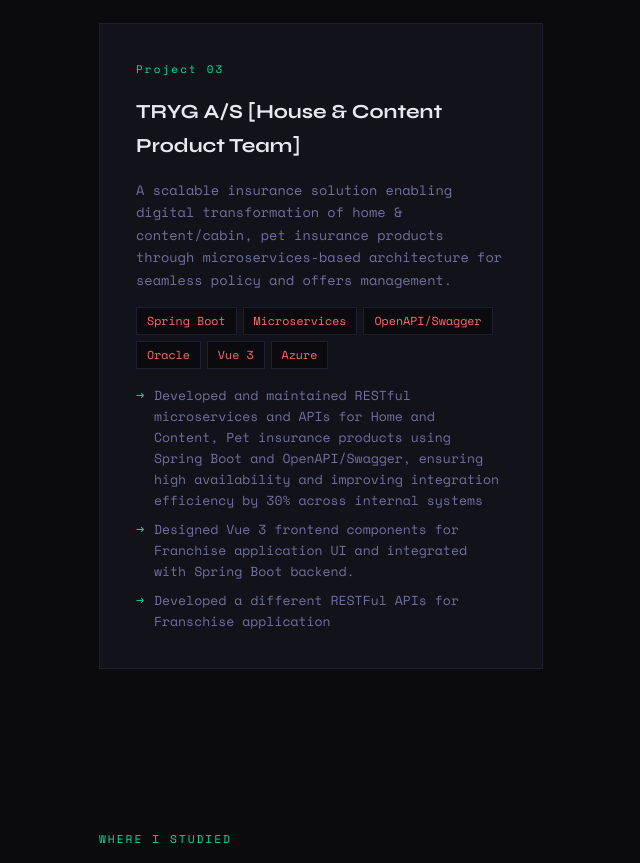
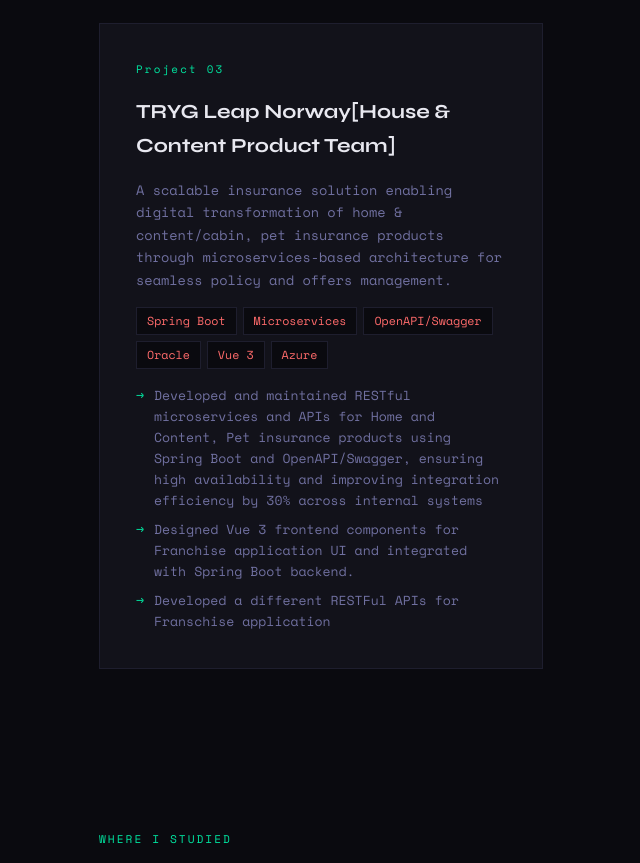
Before and after one commit to surajsomwanshi/Portfolio-App, a Vue app: page / in a window 1280 px wide. Shown: the part 3548-4411 px from the top of the page, without its empty margins (85-725 px from the left). Built offline with nearby package versions, Linux system fonts and the light colour scheme.

Commit message:
Fix comments and update project name in portfolioData.js

```diff
--- a/src/data/portfolioData.js
+++ b/src/data/portfolioData.js
@@ -1,4 +1,4 @@
-//  portfolioData.js — ALL my portfolio content data is here!
+//  portfolioData.js — All my portfolio content data is here!
 
 // MY PERSONAL INFO
 export const profile = {
@@ -89,7 +89,7 @@
     ],
   },
   {
-    name:        'TRYG A/S [House & Content Product Team]',
+    name:        'TRYG Leap Norway[House & Content Product Team]',
     description: 'A scalable insurance solution enabling digital transformation of home & content/cabin, pet insurance products through microservices-based architecture for seamless policy and offers management.',
     tech:        ['Spring Boot', 'Microservices', 'OpenAPI/Swagger', 'Oracle', 'Vue 3', 'Azure'],
     highlights: [
@@ -117,7 +117,6 @@
 ]
 
 // CERTIFICATIONS
-// statusClass options: 'in-progress' | 'planned' | 'completed'
 export const certifications = [
   { name: 'AWS Foundations: Getting StartedWS Foundations: Getting Started with the AWS Cloud Essentials',   status: 'Completed', statusClass: 'completed' },
   { name: 'AWS Technical Essentials',  status: 'Completed',     statusClass: 'completed'     },
```
